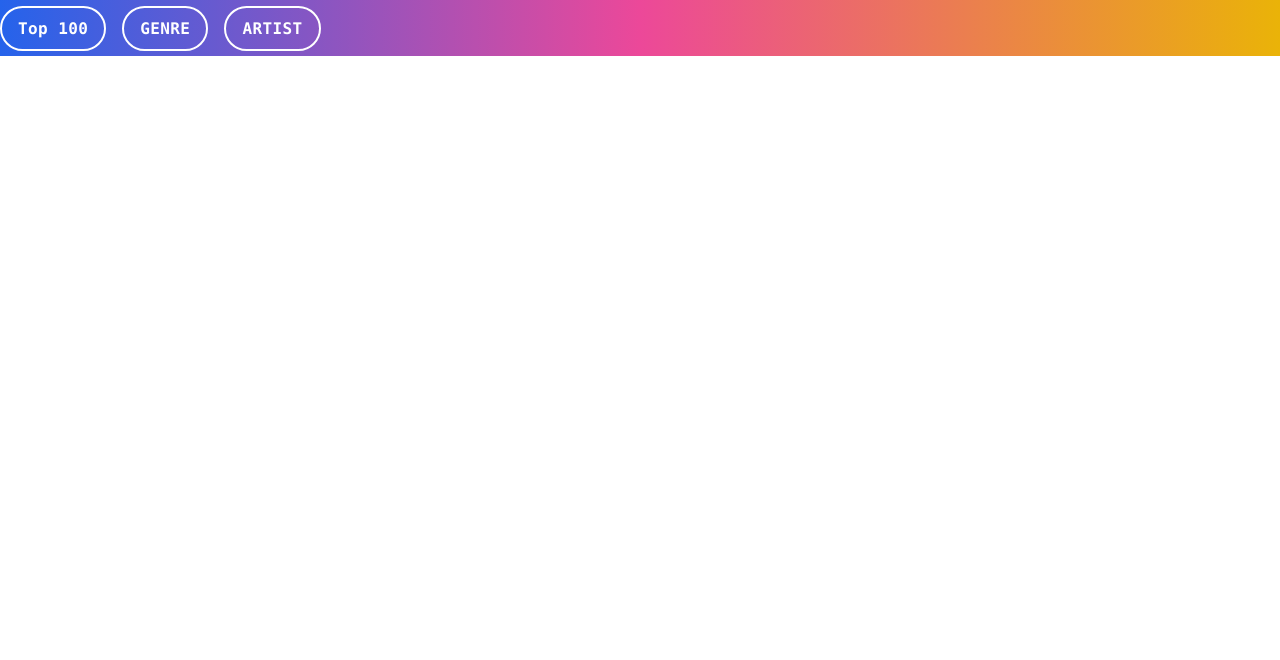
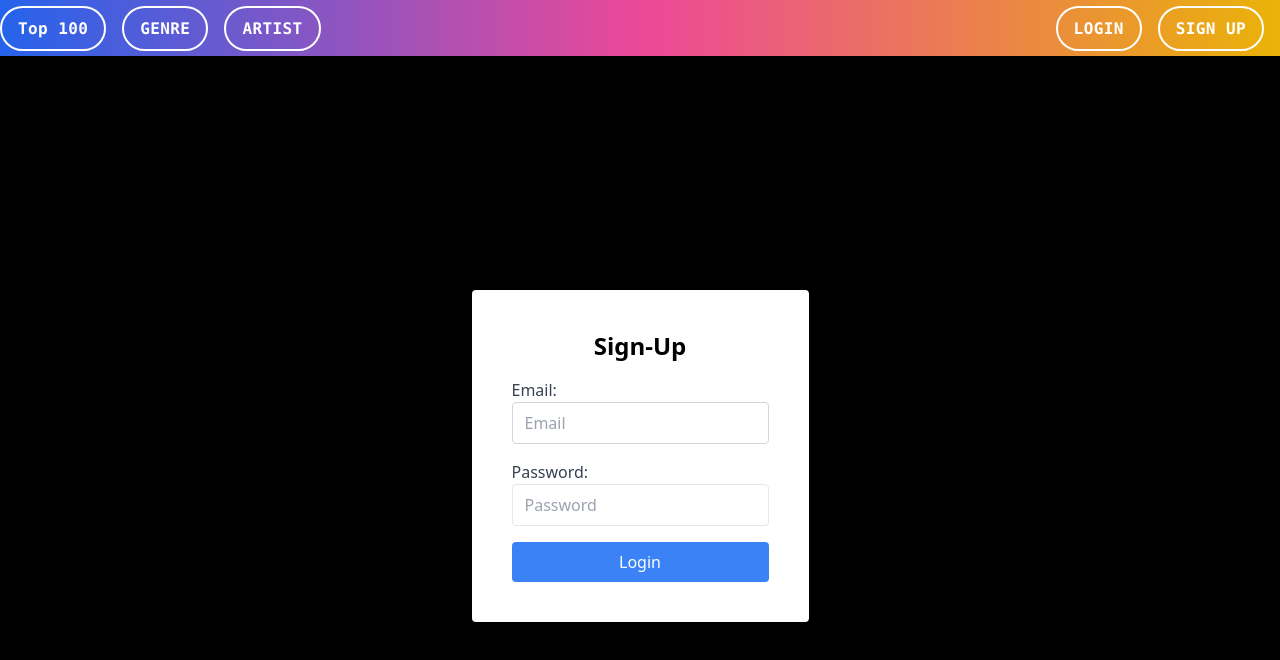
Before and after one commit to silentlayer/backtrack-website, a React (Create React App) app in the folder client/: page /signup in a window 1280 px wide. Shown: the top 660 px of the page. Built offline with nearby package versions, Linux system fonts and the light colour scheme.

Commit message:
Connected db to signup page

```diff
--- a/client/src/App.js
+++ b/client/src/App.js
@@ -4,6 +4,8 @@ import { BrowserRouter as Router, Routes, Route } from 'react-router-dom';
 import Genre from './components/byGenre.js';
 import Artist from './components/byArtist.js';
 import Home from './components/Home.js';
+import Login from './components/Login.js';
+import Signup from './components/Signup.js';
 import './index.css'
 
 function App() {
@@ -16,6 +18,8 @@ function App() {
             <Route path="/" element={<Home/>}/>
             <Route path="/genre" element={<Genre/>} />
             <Route path="/artist" element={<Artist/>} />
+            <Route path="/login" element={<Login/>}/>
+            <Route path="/signup" element={<Signup/>}/>
           </Routes>
         </Router>
       </div>
--- /dev/null
+++ b/client/src/components/Login.js
@@ -0,0 +1,53 @@
+// Login.js
+import React, { useState } from 'react';
+
+function Login() {
+  const [email, setEmail] = useState('');
+  const [password, setPassword] = useState('');
+
+  const handleSubmit = (e) => {
+    e.preventDefault();
+    // Add login logic here
+  };
+
+  return (
+    <div className="flex h-screen bg-black">
+      <div className="m-auto">
+        <form onSubmit={handleSubmit} className="bg-white p-10 rounded shadow-md">
+          <h2 className="text-2xl font-semibold mb-4 text-center">Sign-Up</h2>
+          <div className="mb-4">
+            <label htmlFor="email" className="block text-gray-700">Email:</label>
+            <input
+              type="email"
+              id="email"
+              className="border rounded w-full py-2 px-3"
+              placeholder="Email"
+              value={email}
+              onChange={(e) => setEmail(e.target.value)}
+              required
+            />
+          </div>
+          <div className="mb-4">
+            <label htmlFor="password" className="block text-gray-700">Password:</label>
+            <input
+              type="password"
+              id="password"
+              className="border rounded w-full py-2 px-3"
+              placeholder="Password"
+              value={password}
+              onChange={(e) => setPassword(e.target.value)}
+              required
+            />
+          </div>
+          <div className="w-full">
+            <button type="submit" className="bg-blue-500 text-white px-4 py-2 rounded hover:bg-blue-600 w-full">
+              Login
+            </button>
+          </div>
+        </form>
+      </div>
+    </div>
+  );
+}
+
+export default Login;
--- a/client/src/components/Navbar.js
+++ b/client/src/components/Navbar.js
@@ -25,6 +25,20 @@ export default function Navbar() {
                     </li>
                 </ul>
             </div>
+            <div className = "container mx-auto justify-end mr-4 flex flex-row">
+                <ul className="flex space-x-4">
+                    <li>
+                        <button type="button" className="bg-transparent hover:bg-gradient-to-r hover:from-cyan-600 hover:bg-green-600 border-2 border-white w-full rounded-full py-2 px-4" disabled>
+                            <Link to="/login" className="text-white font-mono font-semibold tracking-wide">LOGIN</Link>
+                        </button>
+                    </li>
+                    <li>
+                        <button type="button" className="bg-transparent hover:bg-gradient-to-r hover:from-cyan-600 hover:bg-green-600 border-2 border-white w-full rounded-full py-2 px-4" disabled>
+                            <Link to="/signup" className="text-white font-mono font-semibold tracking-wide">SIGN UP</Link>
+                        </button>
+                    </li>
+                </ul>
+            </div>
         </nav>
     </>
   )
--- /dev/null
+++ b/client/src/components/Signup.js
@@ -0,0 +1,73 @@
+// Login.js
+import React, { useState } from 'react';
+import axios from 'axios';
+import {useNavigate} from "react-router-dom";
+
+function Signup() {
+    const [email, setEmail] = useState('')
+    const [password, setPassword] = useState('')
+    const [emailInUse, setEmailInUse] = useState(false)
+    const navigate = useNavigate()
+
+
+    const handleSubmit = (e) => {
+    e.preventDefault();
+    axios.post('http://localhost:5000/signup', {email, password})
+    .then(res => {
+        if(res.data.error){
+            setEmailInUse(true)
+            console.log("email already in use")
+        }
+        else{
+            console.log("registered")
+            navigate("/")
+        }
+    })
+    .catch(err => console.log(err))
+    };
+
+    return (
+        <div className="flex h-screen bg-black">
+        <div className="m-auto">
+            <form onSubmit={handleSubmit} className="bg-white p-10 rounded shadow-md">
+            <h2 className="text-2xl font-semibold mb-4 text-center">Sign-Up</h2>
+            <div className="mb-4">
+                <label htmlFor="email" className="block text-gray-700">Email:</label>
+                <input
+                type="email"
+                id="email"
+                className={`border rounded w-full py-2 px-3 ${
+                    emailInUse ? "border-red-500" : "border-gray-300"}`}
+                placeholder="Email"
+                value={email}
+                onChange={(e) => {
+                    setEmail(e.target.value)
+                    setEmailInUse(false)
+                }}
+                required
+                />
+            </div>
+            <div className="mb-4">
+                <label htmlFor="password" className="block text-gray-700">Password:</label>
+                <input
+                type="password"
+                id="password"
+                className="border rounded w-full py-2 px-3"
+                placeholder="Password"
+                value={password}
+                onChange={(e) => setPassword(e.target.value)}
+                required
+                />
+            </div>
+            <div className="w-full">
+                <button type="submit" className="bg-blue-500 text-white px-4 py-2 rounded hover:bg-blue-600 w-full">
+                Login
+                </button>
+            </div>
+            </form>
+        </div>
+        </div>
+    );
+}
+
+export default Signup;
```
Also changed, not shown: 1 other file (tests, documents, lock files or other folders).
